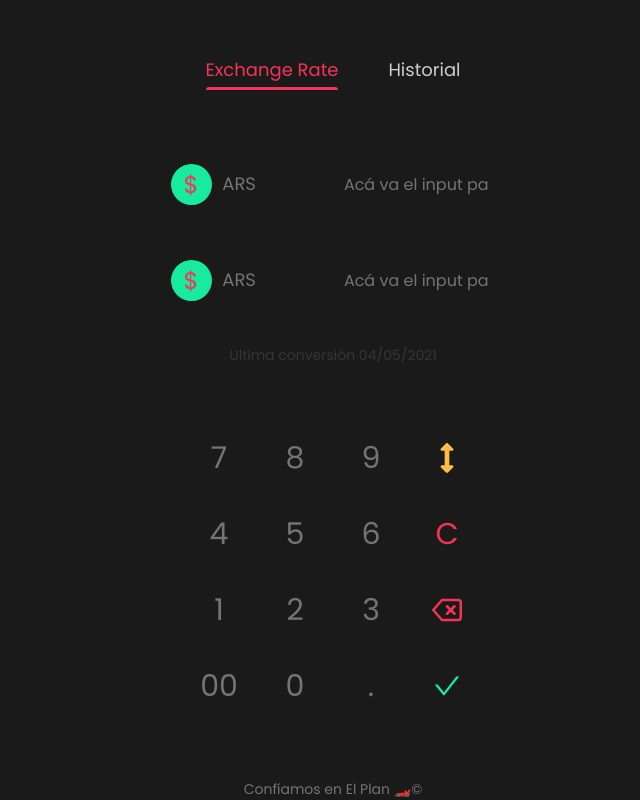
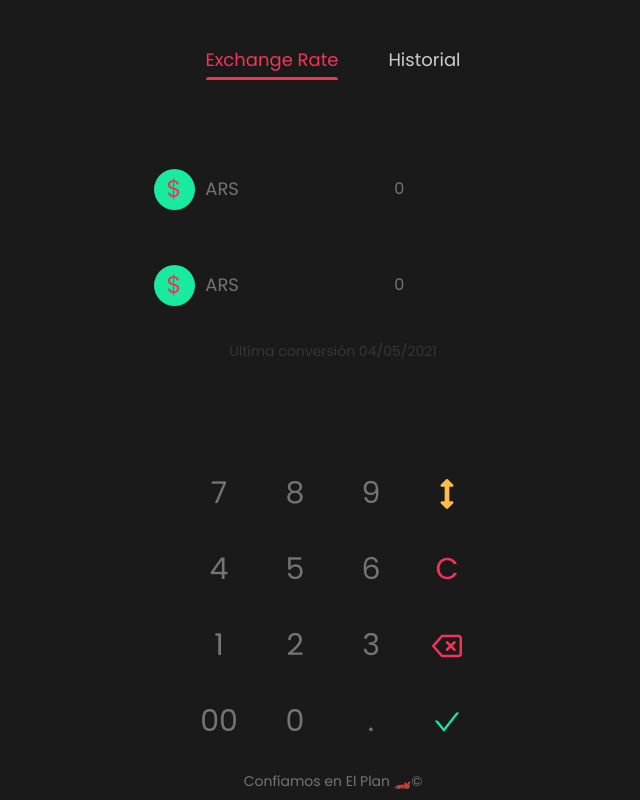
Before and after one commit to FrancoMusolino/conversor, a React (Create React App) app: page / in a window 1280 px wide. Shown: the whole page, without its empty margins (307-947 px from the left). Built offline with nearby package versions, Linux system fonts and the light colour scheme.

Commit message:
Layout sizes

```diff
--- a/src/components/form/FormContainer.js
+++ b/src/components/form/FormContainer.js
@@ -5,7 +5,13 @@ import Form from './Form';
 
 const FormContainer = () => {
   return (
-    <Stack direction='column' gap={8} textAlign='center'>
+    <Stack
+      height='40vh'
+      direction='column'
+      justifyContent='center'
+      gap={6}
+      textAlign='center'
+    >
       <Form />
       <Text fontSize='sm' color='brand.textDarkGray'>
         Ultíma conversión 04/05/2021
--- a/src/components/form/FormInput.js
+++ b/src/components/form/FormInput.js
@@ -42,7 +42,7 @@ const FormInput = () => {
           </Select>
         </Flex>
         <Text width='50%' overflowX='scroll' maxH='48px'>
-          Acá va el input pa
+          0
         </Text>
       </Stack>
     </Box>
--- a/src/components/layout/Footer.js
+++ b/src/components/layout/Footer.js
@@ -1,11 +1,11 @@
 import React from 'react';
-import { Text } from '@chakra-ui/react';
+import { Stack, Text } from '@chakra-ui/react';
 
 const Footer = () => {
   return (
-    <footer>
+    <Stack as='footer' paddingBottom='2'>
       <Text fontSize='sm'>Confíamos en El Plan 🏎️©</Text>
-    </footer>
+    </Stack>
   );
 };
 
--- a/src/components/layout/Header.js
+++ b/src/components/layout/Header.js
@@ -6,7 +6,8 @@ import LinkItem from './LinkItem';
 const Header = () => {
   return (
     <Stack
-      height='90px'
+      as='header'
+      height='80px'
       width='255px'
       direction='row'
       justifyContent='space-between'
--- a/src/components/layout/Layout.js
+++ b/src/components/layout/Layout.js
@@ -12,7 +12,9 @@ const Layout = ({ children }) => {
       centerContent
     >
       <Header />
-      {children}
+      <Stack as='main' height='86vh' justifyContent='space-around'>
+        {children}
+      </Stack>
       <Footer />
     </Container>
   );
```
